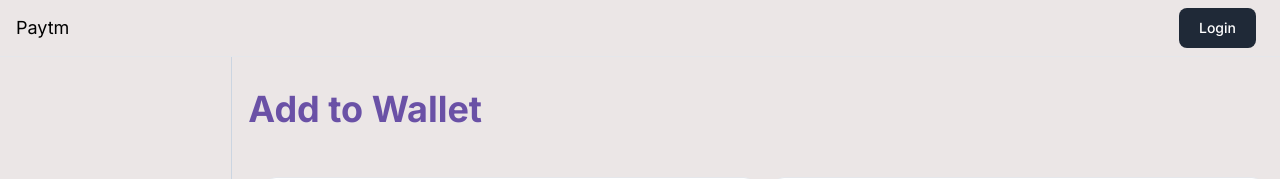
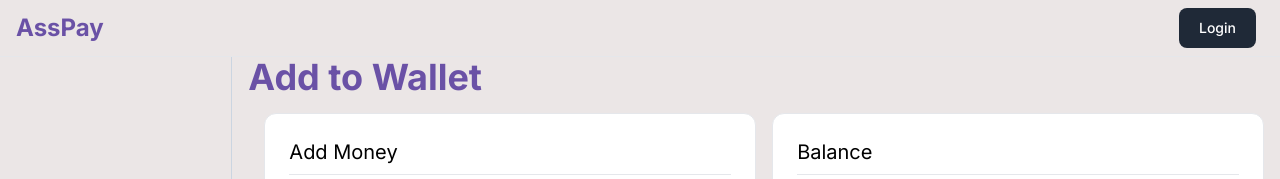
Before and after one commit to Aarav-Rawat/Paytm, a Next.js app in the folder apps/user-app/: page /wallet in a window 1280 px wide. Shown: the top 179 px of the page. Built offline with nearby package versions, Linux system fonts and the light colour scheme; no server answers; the database is empty.

Commit message:
changed name

```diff
--- a/apps/user-app/app/(dashboard)/wallet/page.tsx
+++ b/apps/user-app/app/(dashboard)/wallet/page.tsx
@@ -48,7 +48,7 @@ export default async function () {
     const transactions = await getOnRampTransactions();
 
     return <div className="w-screen">
-        <div className="text-4xl text-[#6a51a6] pt-8 mb-8 font-bold">
+        <div className="text-4xl text-[#6a51a6] font-bold">
             Add to Wallet
         </div>
         <div className="grid grid-cols-1 gap-4 md:grid-cols-2 p-4">
--- a/packages/ui/src/appbar.tsx
+++ b/packages/ui/src/appbar.tsx
@@ -18,8 +18,8 @@ export const Appbar = (
 ) => {
 
     return <div className="flex justify-between border-b px-4">
-    <div className="text-lg flex flex-col justify-center">
-        Paytm
+    <div className="text-2xl flex flex-col justify-center text-[#6a51a6] font-bold">
+        AssPay
     </div>
     <div className="flex flex-col justify-center pt-2">
         <Button onClick={user ? onSignOut : onSignIn}>{user ? "Logout" : "Login"}</Button>
```
